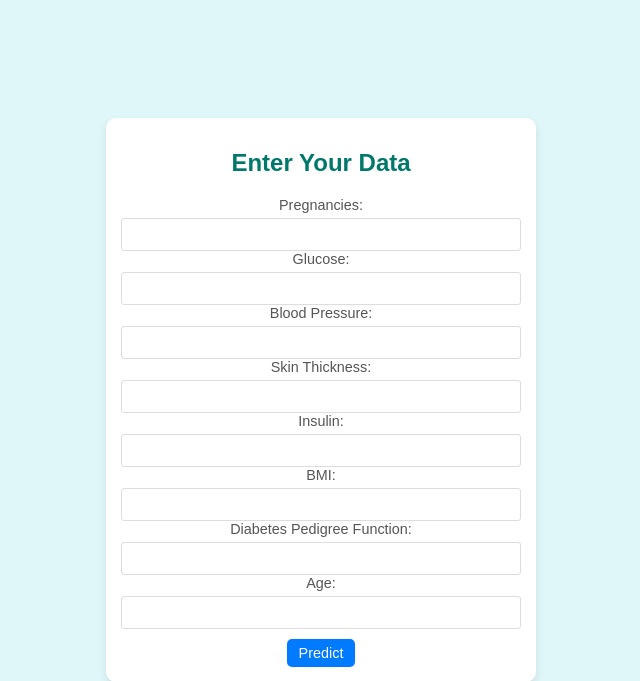
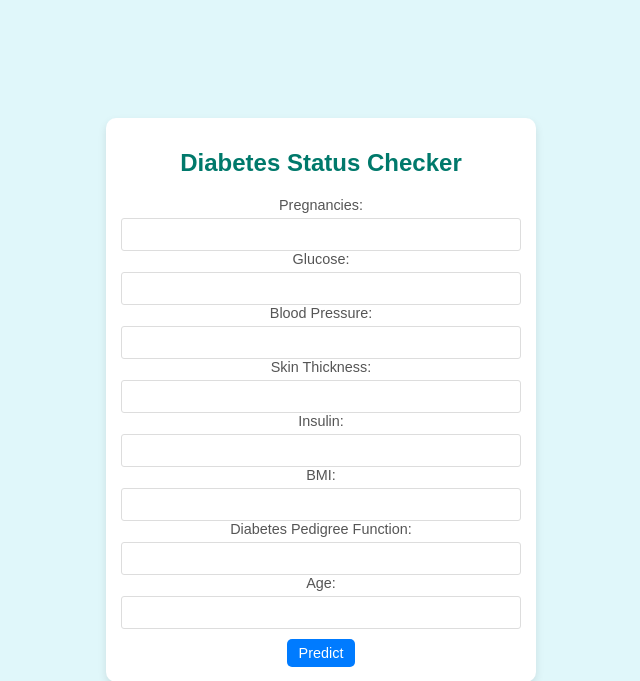
Before and after one commit to Khan-Ramsha/Diabetes-Prediction, a Flask app: page / in a window 1280 px wide. Shown: the top 681 px of the page, without its empty margins (319-959 px from the left). Run offline with Flask 3, Linux system fonts and the light colour scheme; parts of the project's set-up code (start-up, migrations or seed data) failed here and were passed over.

```diff
--- a/templates/home.html
+++ b/templates/home.html
@@ -101,7 +101,7 @@ body {
 </style>
 <body>
     <div class="container">
-        <h1>Enter Your Data</h1>
+        <h1>Diabetes Status Checker</h1>
         <form method="post" action="{{ url_for('predict_data')}}">
             <div class="form-group">
                 <label for="Pregnancies">Pregnancies:</label>
```
